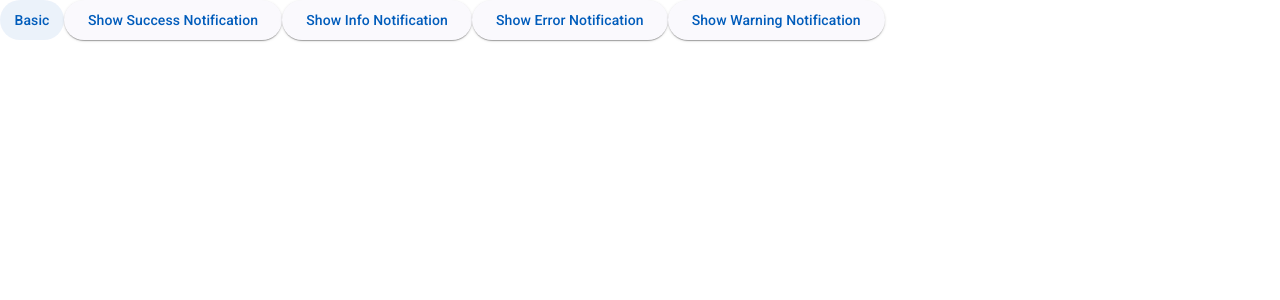
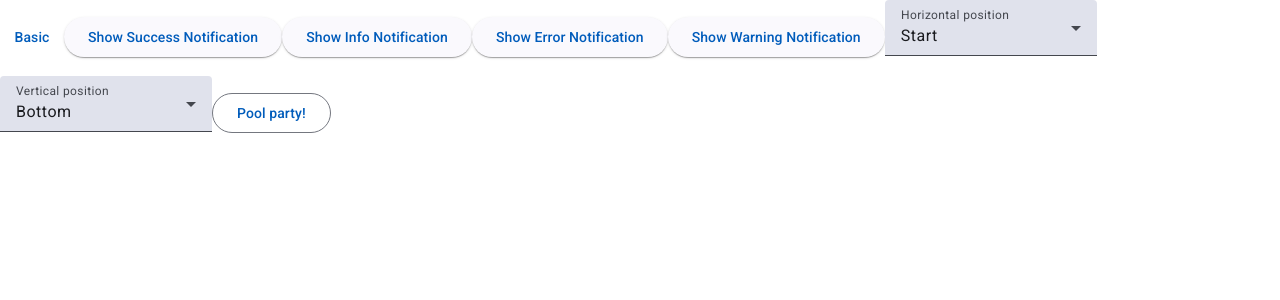
Before and after one commit to Espirion/angular-electron-boilerplate, an Angular app: page / in a window 1280 px wide. Shown: the top 300 px of the page. Built offline with nearby package versions, Linux system fonts and the light colour scheme.

Commit message:
feat: enhance Snackbar settings management and UI integration

```diff
--- a/electron/preload.ts
+++ b/electron/preload.ts
@@ -15,6 +15,7 @@ contextBridge.exposeInMainWorld('electronAPI', {
   getSettings: () => ipcRenderer.invoke('get-settings'),
   setSettings: (settings: any) => ipcRenderer.invoke('set-settings', settings),
   getSnackBarSettings: () => ipcRenderer.invoke('get-snackbar-settings'),
-  setSnackBarSettings: (snackBarSettings: any) =>
-    ipcRenderer.invoke('set-snackbar-settings', snackBarSettings),
+  setSnackBarSettings: (snackBarSettings: any) => {
+    ipcRenderer.invoke('set-snackbar-settings', snackBarSettings);
+  },
 });
--- a/src/app/app.component.html
+++ b/src/app/app.component.html
@@ -1,7 +1,41 @@
 <button mat-button>Basic</button>
-<button mat-raised-button (click)="showNotification('success')">Show Success Notification</button>
-<button mat-raised-button (click)="showNotification('info')">Show Info Notification</button>
-<button mat-raised-button (click)="showNotification('error')">Show Error Notification</button>
-<button mat-raised-button (click)="showNotification('warning')">Show Warning Notification</button>
+<button mat-raised-button (click)="showNotification('success')">
+  Show Success Notification
+</button>
+<button mat-raised-button (click)="showNotification('info')">
+  Show Info Notification
+</button>
+<button mat-raised-button (click)="showNotification('error')">
+  Show Error Notification
+</button>
+<button mat-raised-button (click)="showNotification('warning')">
+  Show Warning Notification
+</button>
+
+<mat-form-field>
+  <mat-label>Horizontal position</mat-label>
+  <mat-select [(value)]="horizontalPosition">
+    <mat-option value="start">Start</mat-option>
+    <mat-option value="center">Center</mat-option>
+    <mat-option value="end">End</mat-option>
+    <mat-option value="left">Left</mat-option>
+    <mat-option value="right">Right</mat-option>
+  </mat-select>
+</mat-form-field>
+<mat-form-field>
+  <mat-label>Vertical position</mat-label>
+  <mat-select [(value)]="verticalPosition">
+    <mat-option value="top">Top</mat-option>
+    <mat-option value="bottom">Bottom</mat-option>
+  </mat-select>
+</mat-form-field>
+
+<button
+  mat-stroked-button
+  (click)="updateSnackBarSettings()"
+  aria-label="Show an example snack-bar"
+>
+  Pool party!
+</button>
 
 <router-outlet />
--- a/src/app/app.component.ts
+++ b/src/app/app.component.ts
@@ -2,6 +2,10 @@ import { Component } from '@angular/core';
 import { RouterOutlet } from '@angular/router';
 import { MaterialModule } from './material.module';
 import { SnackbarService } from './services/snackbar/snackbar.service';
+import {
+  MatSnackBarHorizontalPosition,
+  MatSnackBarVerticalPosition,
+} from '@angular/material/snack-bar';
 
 @Component({
   selector: 'app-root',
@@ -11,12 +15,12 @@ import { SnackbarService } from './services/snackbar/snackbar.service';
   styleUrl: './app.component.scss',
 })
 export class AppComponent {
+  horizontalPosition: MatSnackBarHorizontalPosition = 'start';
+  verticalPosition: MatSnackBarVerticalPosition = 'bottom';
   title = 'angular-electron-boilerplate';
   settings = {};
 
-  constructor(
-    private snackbarService: SnackbarService
-  ) {}
+  constructor(public snackbarService: SnackbarService) {}
 
   ngOnInit() {}
 
@@ -25,4 +29,12 @@ export class AppComponent {
   ): void {
     this.snackbarService.show('Settings saved!', type);
   }
+
+  updateSnackBarSettings() {
+    const newSnackBarSettings = {
+      horizontalPosition: this.horizontalPosition,
+      verticalPosition: this.verticalPosition,
+    };
+    this.snackbarService.updateSnackBarSettings(newSnackBarSettings);
+  }
 }
--- a/src/app/services/electron/electron.service.ts
+++ b/src/app/services/electron/electron.service.ts
@@ -60,4 +60,8 @@ export class ElectronService {
   public get getSnackBarSettings(): () => Promise<any> {
     return this.electron.getSnackBarSettings;
   }
+
+  public setSnackBarSettings(settings: any): () => Promise<any> {
+    return this.electron.setSnackBarSettings(settings);
+  }
 }
--- a/src/app/services/snackbar/snackbar.service.ts
+++ b/src/app/services/snackbar/snackbar.service.ts
@@ -3,9 +3,10 @@ import { MatSnackBar } from '@angular/material/snack-bar';
 import { SnackbarComponent } from '../../shared/snackbar/snackbar.component';
 import { ElectronService } from '../electron/electron.service';
 
-// snackbar.service.ts
 @Injectable({ providedIn: 'root' })
 export class SnackbarService {
+  public snackBarSettings: any;
+
   constructor(
     private snackBar: MatSnackBar,
     private electronService: ElectronService
@@ -15,14 +16,25 @@ export class SnackbarService {
     message: string,
     type: 'success' | 'error' | 'info' | 'warning' = 'info'
   ) {
-    const snackBarSettings = await this.electronService.getSnackBarSettings();
-    console.log('🚀 ~ SnackbarService ~ snackBarSettings:', snackBarSettings);
+    this.snackBarSettings = await this.getSnackBarSettings();
     this.snackBar.openFromComponent(SnackbarComponent, {
       data: { message, type },
-      duration: 3000,
+      duration: 300000,
       panelClass: ['custom-snackbar', type + '-snackbar'],
-      horizontalPosition: snackBarSettings.horizontalPosition,
-      verticalPosition: snackBarSettings.verticalPosition,
+      horizontalPosition: this.snackBarSettings.horizontalPosition,
+      verticalPosition: this.snackBarSettings.verticalPosition,
     });
   }
+
+  async updateSnackBarSettings(snackBarSettings: {
+    horizontalPosition: string;
+    verticalPosition: string;
+  }) {
+    await this.electronService.setSnackBarSettings(snackBarSettings);
+    this.snackBarSettings = await this.getSnackBarSettings();
+  }
+
+  async getSnackBarSettings(): Promise<any> {
+    return this.electronService.getSnackBarSettings();
+  }
 }
--- a/src/snackbar.scss
+++ b/src/snackbar.scss
@@ -4,8 +4,13 @@
   border-radius: 10px;
 
   .mat-mdc-snackbar-surface {
+    padding: 0px !important;
     border-radius: 10px !important;
     @include box-shadow-medium(#d1d9e0);
+  }
+
+  .mdc-snackbar__label {
+    padding: 10px !important;
   }
 
   .snackbar-container {
```
Also changed, not shown: electron/main.ts (+7 -8 lines).
